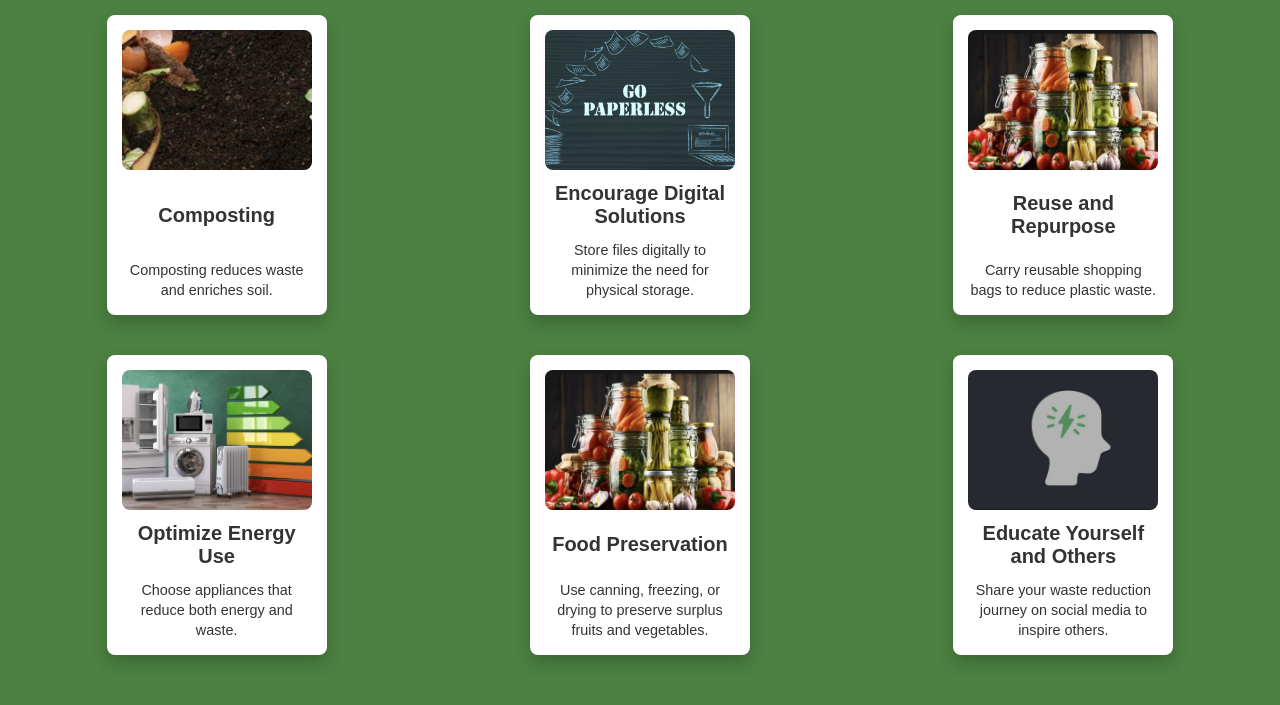
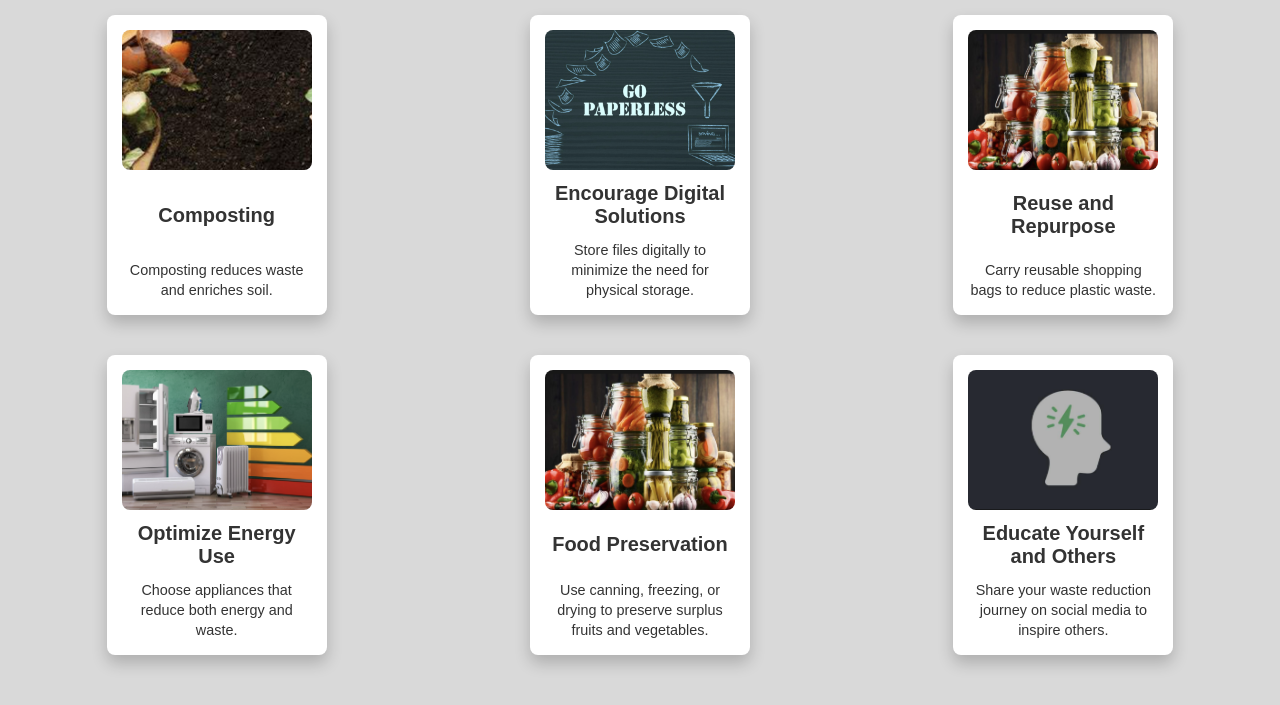
Before and after one commit to istutijn-algo24/EcoGuide, a website: page page4.html in a window 1280 px wide. Shown: the part 287-992 px from the top of the page. Drawn offline with Linux system fonts and the light colour scheme; a web font is replaced by a local one.

Commit message:
Update page4.css

```diff
--- a/page4.css
+++ b/page4.css
@@ -55,7 +55,7 @@ margin-top: 20px; /* Add spacing above the heading */
 font-family: Arial, sans-serif; /* Change font as needed */
 }
 body {
-    background-color:  rgba(14, 86, 0, 0.741);
+    background-color: rgba(217, 217, 217, 1);
     color: #fff;
 }
 
```
